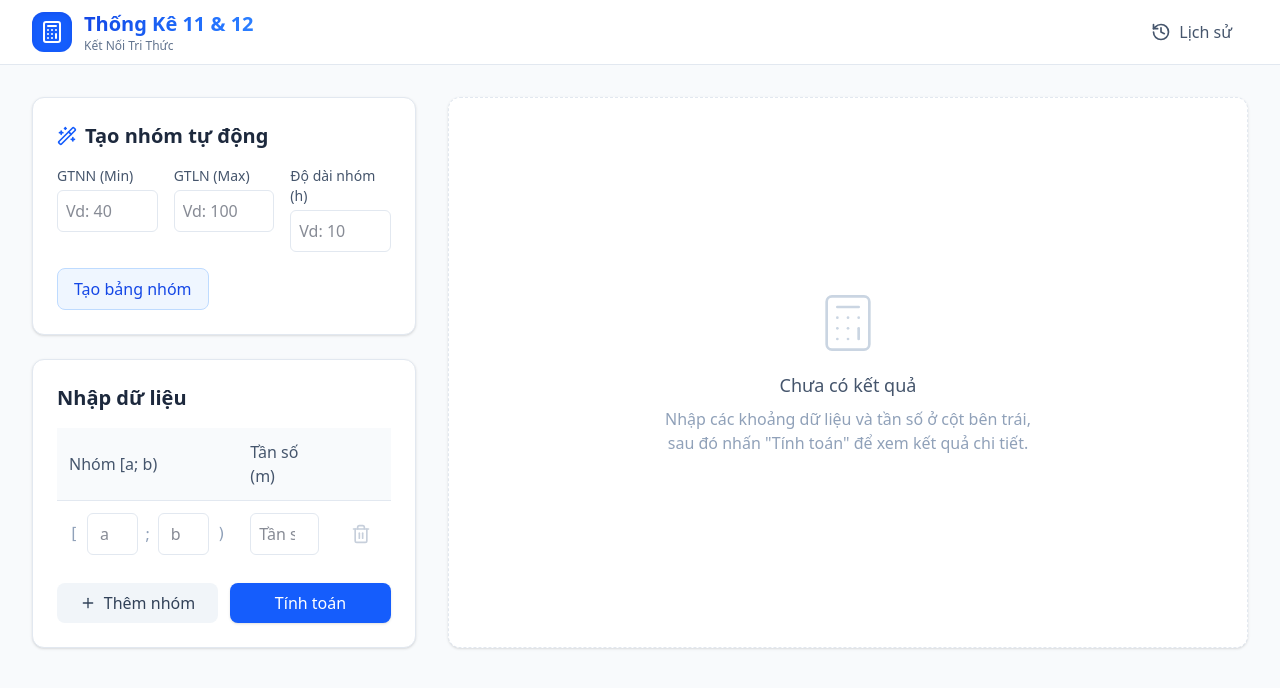
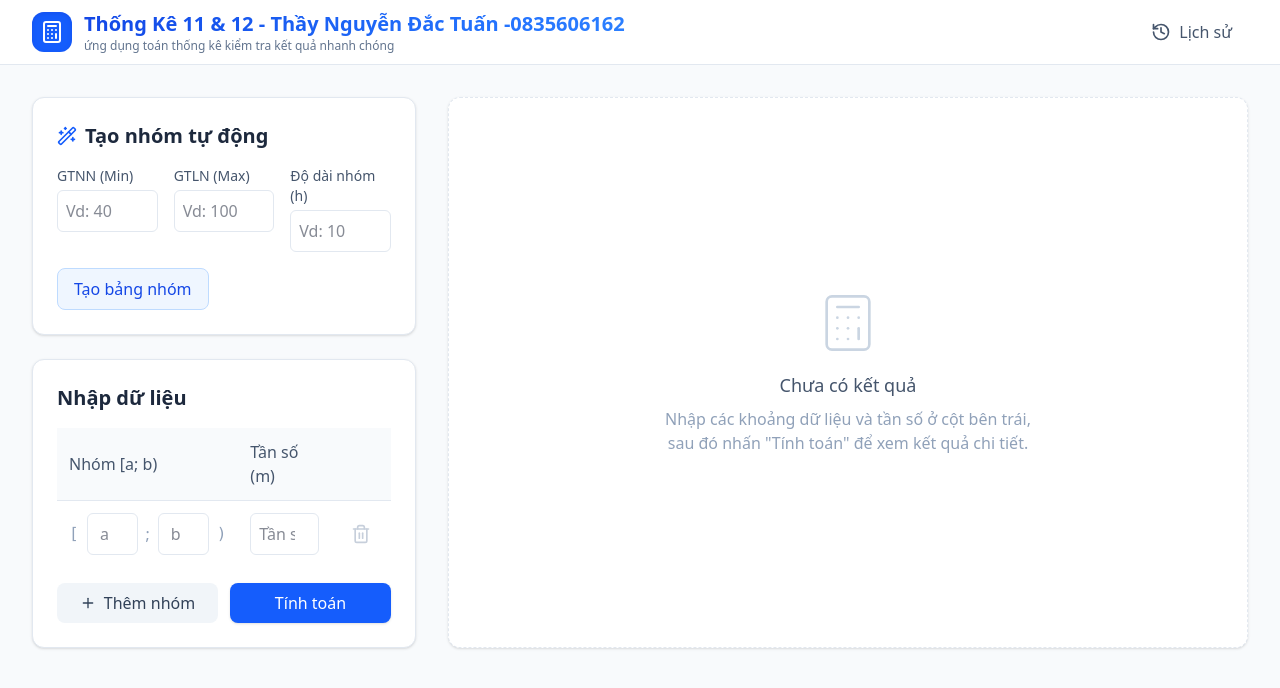
Before and after one commit to nguyendactuanvl/EduBot247, a React (Vite) app: page / in a window 1280 px wide. Shown: the top 688 px of the page. Built offline with nearby package versions, Linux system fonts and the light colour scheme.

Commit message:
chore: update branding with contact information
Include teacher's name and contact details in the app title and update the subtitle for better clarity.

```diff
--- a/metadata.json
+++ b/metadata.json
@@ -1,5 +1,5 @@
 {
-  "name": "Giải Toán Thống Kê lớp 11 và 12",
+  "name": "Giải Toán Thống Kê lớp 11 và 12 - Thầy Nguyễn Đắc Tuấn - 0835606162",
   "description": "Ứng dụng giải toán thống kê lớp 11 và 12 (kết nối tri thức) cho mẫu số liệu ghép nhóm.",
   "requestFramePermissions": [],
   "majorCapabilities": [
--- a/src/App.tsx
+++ b/src/App.tsx
@@ -74,9 +74,9 @@ export default function App() {
             </div>
             <div>
               <h1 className="text-xl font-bold bg-clip-text text-transparent bg-gradient-to-r from-blue-700 to-blue-500">
-                Thống Kê 11 & 12
+                Thống Kê 11 & 12 - Thầy Nguyễn Đắc Tuấn -0835606162
               </h1>
-              <p className="text-xs text-slate-500 font-medium">Kết Nối Tri Thức</p>
+              <p className="text-xs text-slate-500 font-medium">ứng dụng toán thống kê kiểm tra kết quả nhanh chóng</p>
             </div>
           </div>
           <button
```
